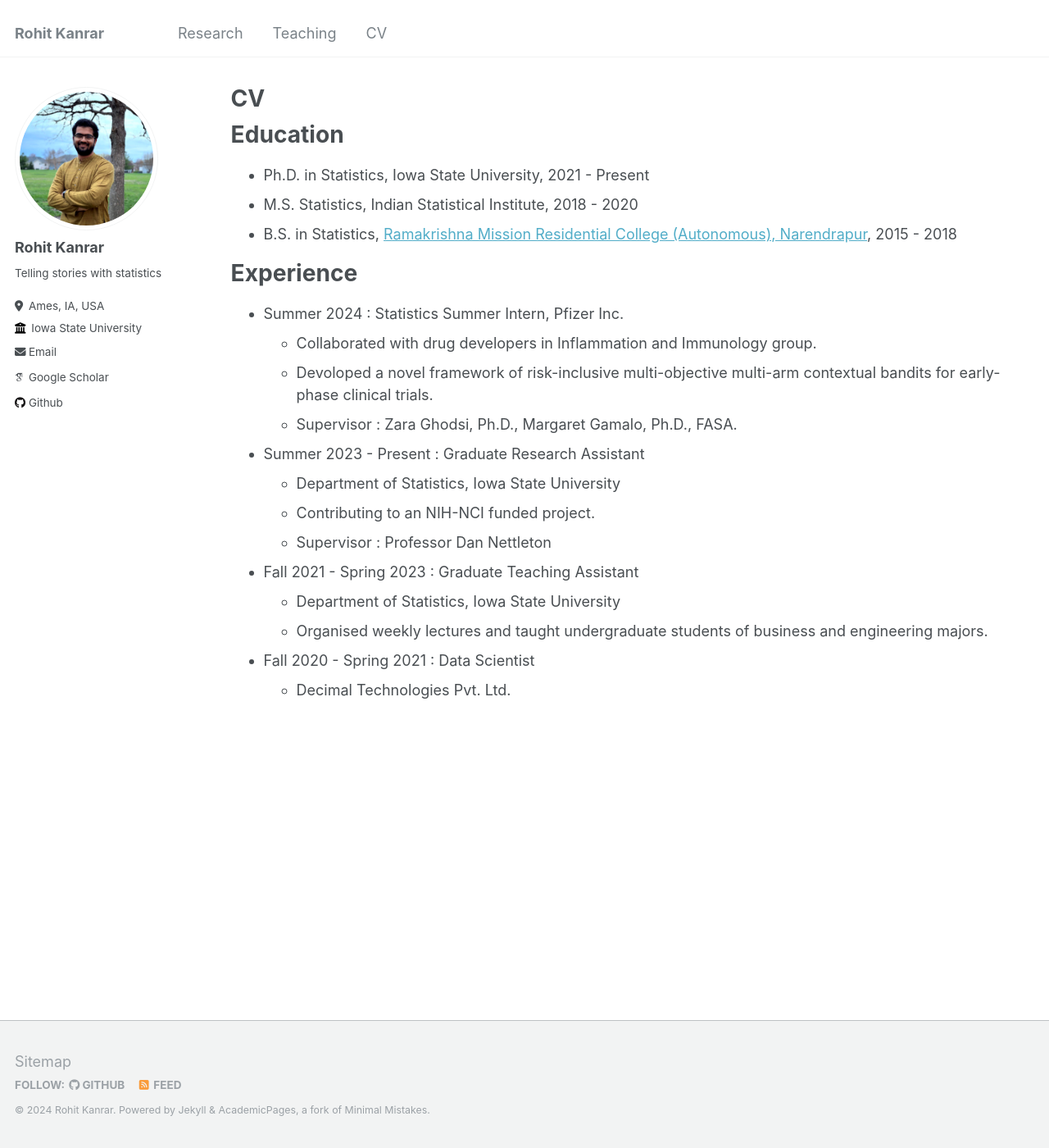
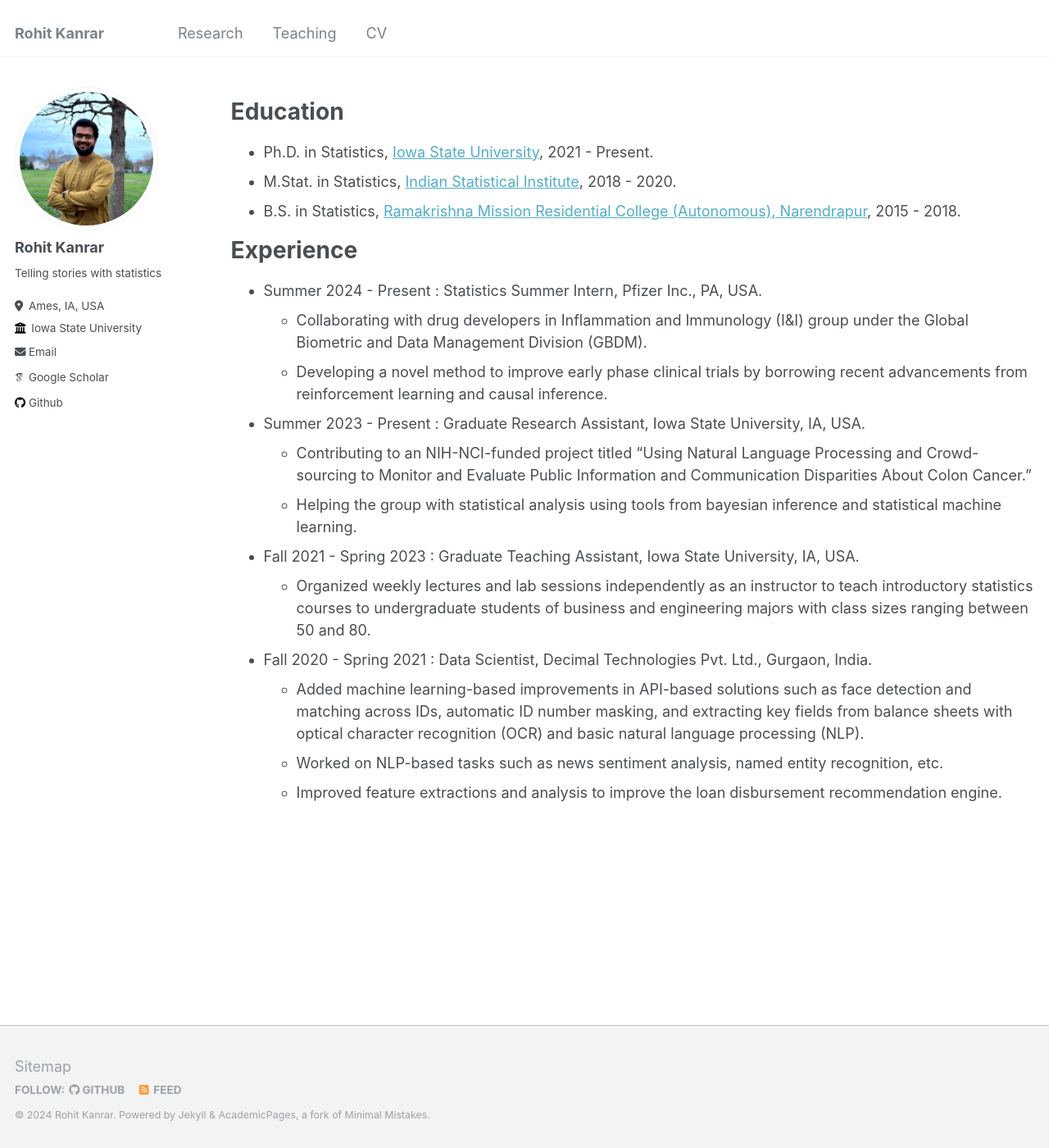
Before and after one commit to rohitkanrar/rohitkanrar.github.io, a Jekyll site: the page built from _pages/cv.md, in a window 1280 px wide and 1400 px high. Shown: the whole window at 82% size. Built offline with Jekyll 4.4.1, drawn with Linux system fonts in a browser that asks for light colours; some web fonts are replaced.

Commit message:
final push before making public

```diff
--- a/_pages/cv.md
+++ b/_pages/cv.md
@@ -1,6 +1,6 @@
 ---
 layout: archive
-title: "CV"
+title: ""
 permalink: /cv/
 author_profile: true
 redirect_from:
@@ -11,24 +11,26 @@ redirect_from:
 
 Education
 ======
-* Ph.D. in Statistics, Iowa State University, 2021 - Present
-* M.S. Statistics, Indian Statistical Institute, 2018 - 2020
-* B.S. in Statistics, [Ramakrishna Mission Residential College (Autonomous), Narendrapur](https://rkmrc.in/), 2015 - 2018
+
+* Ph.D. in Statistics, [Iowa State University](https://www.iastate.edu/), 2021 - Present.
+* M.Stat. in Statistics, [Indian Statistical Institute](https://www.isical.ac.in/), 2018 - 2020.
+* B.S. in Statistics, [Ramakrishna Mission Residential College (Autonomous), Narendrapur](https://rkmrc.in/), 2015 - 2018.
 
 Experience
 ======
-* Summer 2024 : Statistics Summer Intern, Pfizer Inc.
-  * Collaborated with drug developers in Inflammation and Immunology group.
-  * Devoloped a novel framework of risk-inclusive multi-objective multi-arm contextual bandits for early-phase clinical trials.
-  * Supervisor : Zara Ghodsi, Ph.D., Margaret Gamalo, Ph.D., FASA.
 
-* Summer 2023 - Present : Graduate Research Assistant
-  * Department of Statistics, Iowa State University
-  * Contributing to an NIH-NCI funded project.
-  * Supervisor : Professor Dan Nettleton
+* Summer 2024 - Present : Statistics Summer Intern, Pfizer Inc., PA, USA.
+  * Collaborating with drug developers in Inflammation and Immunology (I&I) group under the Global Biometric and Data Management Division (GBDM).
+  * Developing a novel method to improve early phase clinical trials by borrowing recent advancements from reinforcement learning and causal inference.
 
-* Fall 2021 - Spring 2023 : Graduate Teaching Assistant
-  * Department of Statistics, Iowa State University
-  * Organised weekly lectures and taught undergraduate students of business and engineering majors.
-* Fall 2020 - Spring 2021 : Data Scientist
-  * Decimal Technologies Pvt. Ltd.
+* Summer 2023 - Present : Graduate Research Assistant, Iowa State University, IA, USA.
+  * Contributing to an NIH-NCI-funded project titled "Using Natural Language Processing and Crowd-sourcing to Monitor and Evaluate Public Information and Communication Disparities About Colon Cancer."
+  * Helping the group with statistical analysis using tools from bayesian inference and statistical machine learning.
+
+* Fall 2021 - Spring 2023 : Graduate Teaching Assistant, Iowa State University, IA, USA.
+  * Organized weekly lectures and lab sessions independently as an instructor to teach introductory statistics courses to undergraduate students of business and engineering majors with class sizes ranging between 50 and 80.
+
+* Fall 2020 - Spring 2021 : Data Scientist, Decimal Technologies Pvt. Ltd., Gurgaon, India.
+  * Added machine learning-based improvements in API-based solutions such as face detection and matching across IDs, automatic ID number masking, and extracting key fields from balance sheets with optical character recognition (OCR) and basic natural language processing (NLP).
+  * Worked on NLP-based tasks such as news sentiment analysis, named entity recognition, etc.
+  * Improved feature extractions and analysis to improve the loan disbursement recommendation engine.
```
Also changed, not shown: _pages/publications.md (+4 -2 lines), _pages/teaching.md (+2 -7 lines).
